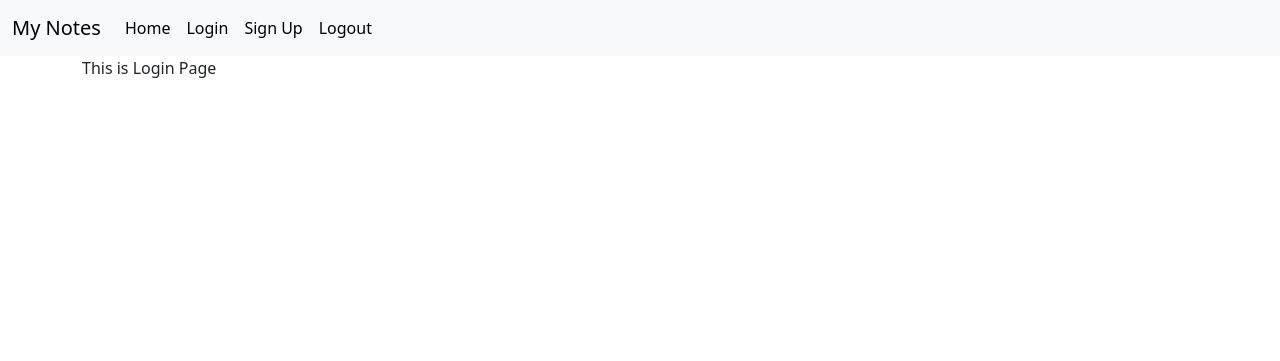
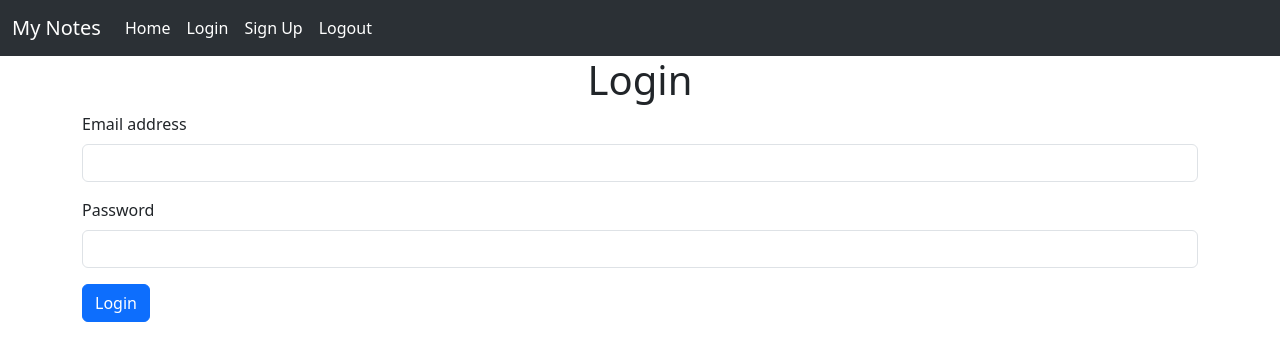
Before and after one commit to sdglitched/flask-notes-app, a Flask app: page /login in a window 1280 px wide. Shown: the top 361 px of the page. Run offline with Flask 3, Linux system fonts and the light colour scheme.

Commit message:
Setup sqlite database using Flask-SqlAlchemy and added sign-up and login page

```diff
--- a/webapp/auth.py
+++ b/webapp/auth.py
@@ -1,9 +1,9 @@
-from flask import Blueprint, render_template
+from flask import Blueprint, render_template, request, flash
 
 
 auth = Blueprint('auth',__name__)
 
-@auth.route('/login')
+@auth.route('/login', methods=['GET','POST'])
 def login():
     return render_template("login.html")
 
@@ -11,6 +11,19 @@ def login():
 def logout():
     return "<h1>You are logged out</h1>"
 
-@auth.route('/sign-up')
+@auth.route('/sign-up', methods=['GET','POST'])
 def signUp():
+    if request.method == 'POST':
+        fullName = request.form.get('fullName')
+        email = request.form.get('email')
+        password1 = request.form.get('password1')
+        password2 = request.form.get('password2')
+        if len(email) < 4:
+            flash('Email must be greater than 4 letters', category='error')
+        elif len(fullName) < 3:
+            flash('Name must be greater than 2 letters', category='error')
+        elif (password1 != password2) or len(password1) < 7:
+            flash('Password does not match', category='error')
+        else:
+            flash('Account created', category='success')
     return render_template("signUp.html")
--- a/webapp/templates/base.html
+++ b/webapp/templates/base.html
@@ -4,8 +4,9 @@
 <head>
     <meta charset="UTF-8">
     <meta name="viewport" content="width=device-width, initial-scale=1.0">
-    <link rel="stylesheet" href="https://cdn.jsdelivr.net/npm/bootstrap@5.3.2/dist/css/bootstrap.min.css"
-        integrity="sha384-T3c6CoIi6uLrA9TneNEoa7RxnatzjcDSCmG1MXxSR1GAsXEV/Dwwykc2MPK8M2HN" crossorigin="anonymous">
+    <link rel="stylesheet"
+        href="https://cdn.jsdelivr.net/npm/bootstrap@5.3.3/dist/css/bootstrap.min.css"
+        integrity="sha384-QWTKZyjpPEjISv5WaRU9OFeRpok6YctnYmDr5pNlyT2bRjXh0JMhjY6hW+ALEwIH" crossorigin="anonymous">
     <link rel="stylesheet"
         href="https://cdn.jsdelivr.net/npm/@fortawesome/fontawesome-free@6.4.2/css/fontawesome.min.css"
         integrity="sha384-BY+fdrpOd3gfeRvTSMT+VUZmA728cfF9Z2G42xpaRkUGu2i3DyzpTURDo5A6CaLK" crossorigin="anonymous">
@@ -13,7 +14,7 @@
 </head>
 
 <body>
-    <nav class="navbar navbar-expand-lg bg-body-tertiary">
+    <nav class="navbar navbar-expand-lg bg-body-tertiary bg-dark" data-bs-theme="dark">
         <div class="container-fluid">
             <a class="navbar-brand" href="#">My Notes</a>
             <button class="navbar-toggler" type="button" data-bs-toggle="collapse"
@@ -31,6 +32,23 @@
             </div>
         </div>
     </nav>
+    {% with messages = get_flashed_messages(with_categories=true) %}
+        {% if messages %}
+            {% for category, message in messages %}
+                {% if category == 'error' %}
+                    <div class="alert alert-danger alter-dismissable fade show" role="alert">
+                        {{ message }}
+                        <button type="button" class="btn-close" id="btn-close" data-bs-dismiss="alert"></button>
+                    </div>
+                {% else %}
+                    <div class="alert alert-success alert-dismissable fade show" role="alert">
+                        {{ message }}
+                        <button type="button" class="btn-close" id="btn-close" data-bs-dismiss="alert"></button>
+                    </div>
+                {% endif %}
+            {% endfor %}
+        {% endif %}
+    {% endwith %}
     <div class="container">
         {% block content %}
             This is base Template
@@ -38,9 +56,9 @@
     </div>
     <script src="https://code.jquery.com/jquery-3.7.1.slim.min.js"
         integrity="sha256-kmHvs0B+OpCW5GVHUNjv9rOmY0IvSIRcf7zGUDTDQM8=" crossorigin="anonymous"></script>
-    <script src="https://cdn.jsdelivr.net/npm/bootstrap@5.3.2/dist/js/bootstrap.bundle.min.js"
-        integrity="sha384-C6RzsynM9kWDrMNeT87bh95OGNyZPhcTNXj1NW7RuBCsyN/o0jlpcV8Qyq46cDfL"
-        crossorigin="anonymous"></script>
+    <script src="https://cdn.jsdelivr.net/npm/bootstrap@5.3.3/dist/js/bootstrap.bundle.min.js"
+        integrity="sha384-YvpcrYf0tY3lHB60NNkmXc5s9fDVZLESaAA55NDzOxhy9GkcIdslK1eN7N6jIeHz" crossorigin="anonymous"></script>
+
 </body>
 
 </html>
--- a/webapp/templates/login.html
+++ b/webapp/templates/login.html
@@ -5,5 +5,18 @@
 {% endblock %}
 
 {% block content %}
-    This is Login Page
+    <div class="container" style="text-align: center;">
+        <h1>Login</h1>
+    </div>
+    <form method="post">
+        <div class="mb-3">
+            <label for="email" class="form-label">Email address</label>
+            <input type="email" class="form-control" id="email" name="email">
+        </div>
+        <div class="mb-3">
+            <label for="password" class="form-label">Password</label>
+            <input type="password" class="form-control" id="password" name="password">
+        </div>
+        <button type="submit" class="btn btn-primary">Login</button>
+    </form>
 {% endblock %}
```
Also changed, not shown: webapp/__init__.py (+15 -1 lines), webapp/models.py (+17 -0 lines), webapp/templates/signUp.html (+22 -1 lines).
